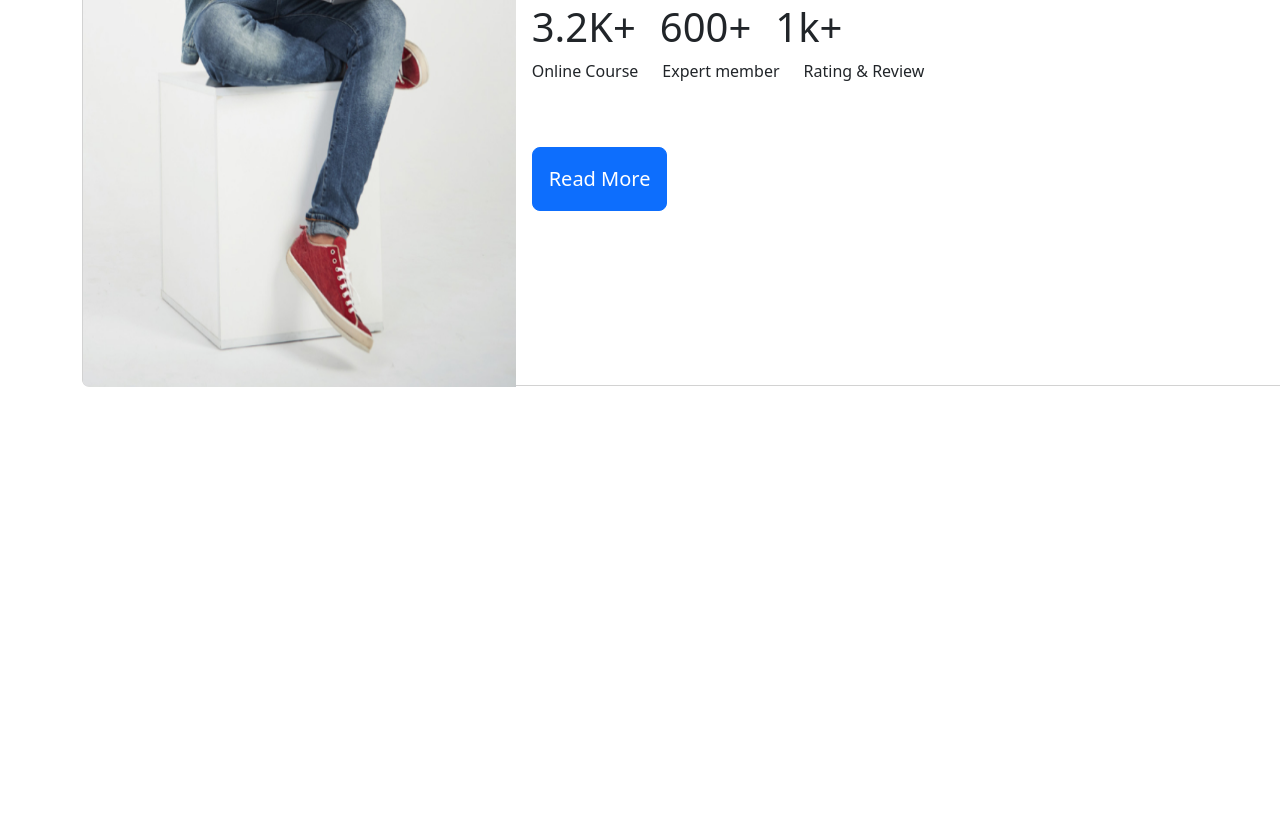
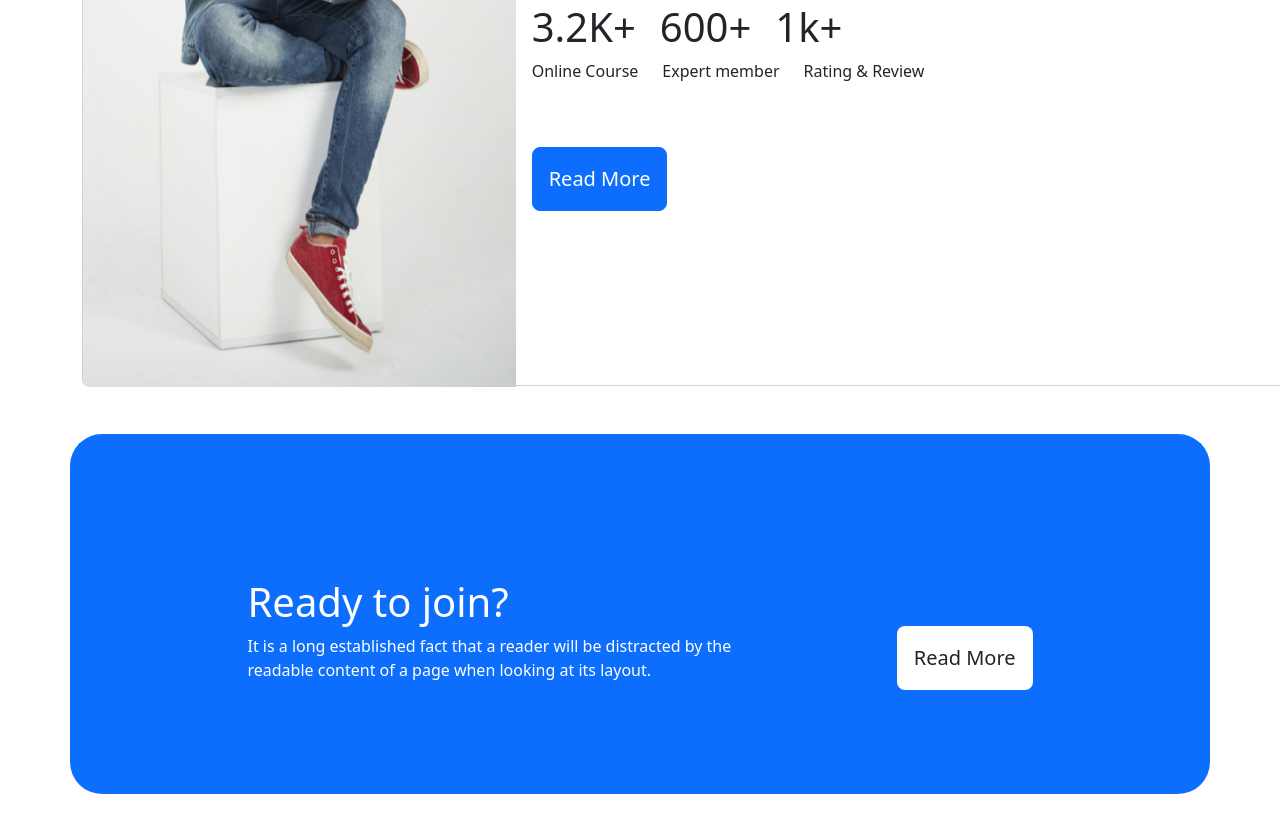
Before and after one commit to sajibeno/assignment-3, a plain HTML site: page index.html in a window 1280 px wide. Shown: the part 2370-3202 px from the top of the page. Before the commit the page ends 2804 px from the top, so only its background shows below. Drawn offline with nearby package versions, Linux system fonts and the light colour scheme.

Commit message:
container-3

```diff
--- a/index.html
+++ b/index.html
@@ -261,6 +261,22 @@
                 </div>
             </div>
         </div>
+        <div class="container bg-primary rounded-5 pt-5 mt-5 mb-5">
+            <div class="d-flex d-flex justify-content-evenly align-items-center rounded-4">
+                <div class="pt-5 pb-5  mt-5 mb-5 text-white">
+                    <h1>Ready to join? </h1>
+                    <p>
+                        It is a long established fact that a reader will be distracted by the <br>
+                        readable content of a page when looking at its layout.
+                    </p>
+                </div>
+                <div class="mb-2">
+                    <div class="mt-5 bg-white rounded-3 ">
+                        <button type="button" class="btn btn-white btn-lg p-3">Read More</button>
+                    </div>
+                </div>
+            </div>
+        </div>
     </section>
 </body>
 
```
